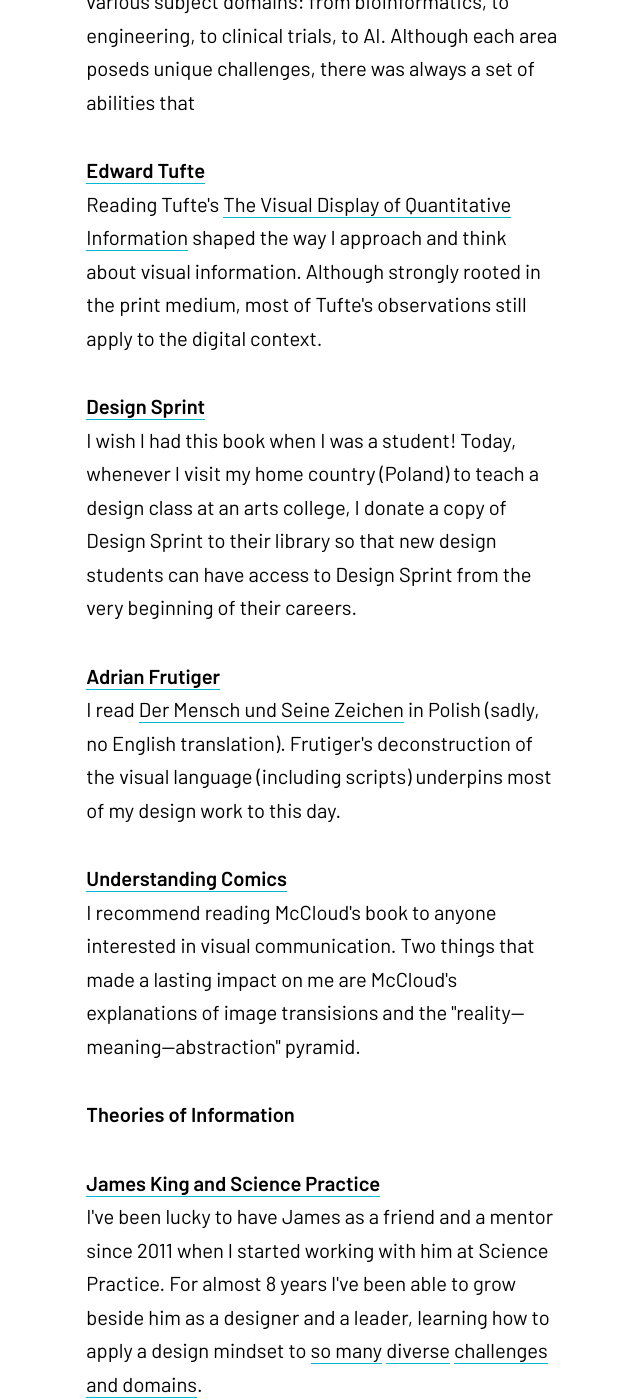
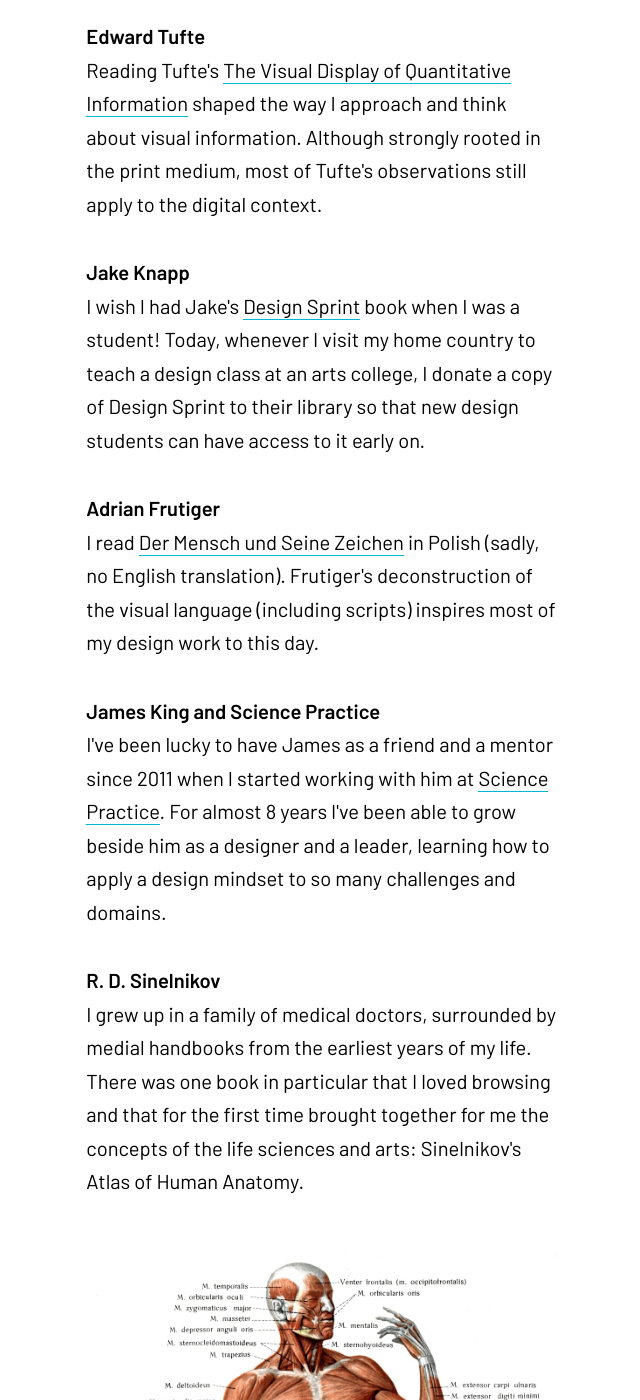
Before and after one commit to marek-kultys/marekkultys.github.io, a Jekyll site: the page built from influences/index.html, in a window 1280 px wide and 1400 px high, scrolled down 203 px. Shown: the whole window, without its empty margins (440-1080 px from the left). Built offline with Jekyll 4.4.1, drawn with Linux system fonts in a browser that asks for light colours; some of the changed text lies outside the part shown.

Commit message:
Add influences

```diff
--- a/influences/index.html
+++ b/influences/index.html
@@ -8,32 +8,39 @@
       <div class="container-two-third shift">
          <div class="entry">
             <p>
-               Throughout my design career I've worked across various subject domains: from bioinformatics, to engineering, to clinical trials, to AI. Although each area poseds unique challenges, there was always a set of abilities that
+               These people influenced my work:
             </p>
          </div>
          <div class="entry">
-            <h3><a href="https://www.edwardtufte.com/tufte/books_vdqi" target="_blank">Edward Tufte</a></h3>
+            <h3>Edward Tufte</h3>
             <p>Reading Tufte's <a href="https://www.edwardtufte.com/tufte/books_vdqi" target="_blank">The Visual Display of Quantitative Information</a> shaped the way I approach and think about visual information. Although strongly rooted in the print medium, most of Tufte's observations still apply to the digital context.</p>
          </div>
          <div class="entry">
-            <h3><a href="https://www.gv.com/sprint/" target="_blank">Design Sprint</a></h3>
-            <p>I wish I had this book when I was a student! Today, whenever I visit my home country (Poland) to teach a design class at an arts college, I donate a copy of Design Sprint to their library so that new design students can have access to Design Sprint from the very beginning of their careers.</p>
+            <h3>Jake Knapp</h3>
+            <p>I wish I had Jake's <a href="https://www.gv.com/sprint/#book" target="_blank">Design Sprint</a> book when I was a student! Today, whenever I visit my home country to teach a design class at an arts college, I donate a copy of Design Sprint to their library so that new design students can have access to it early on.</p>
          </div>
          <div class="entry">
-            <h3><a href="http://www.eyemagazine.com/feature/article/reputations-adrian-frutiger" target="_blank">Adrian Frutiger</a></h3>
-            <p>I read <a href="https://www.amazon.com/Mensch-seine-Zeichen-Adrian-Frutiger/dp/3937715630" target="_blank">Der Mensch und Seine Zeichen</a> in Polish (sadly, no English translation). Frutiger's deconstruction of the visual language (including scripts) underpins most of my design work to this day.</p>
+            <h3>Adrian Frutiger</h3>
+            <p>I read <a href="https://www.amazon.com/Mensch-seine-Zeichen-Adrian-Frutiger/dp/3937715630" target="_blank">Der Mensch und Seine Zeichen</a> in Polish (sadly, no English translation). Frutiger's deconstruction of the visual language (including scripts) inspires most of my design work to this day.</p>
          </div>
          <div class="entry">
-            <h3><a href="https://www.bookdepository.com/Understanding-Comics-Scott-McCloud/9780060976255" target="_blank">Understanding Comics</a></h3>
-            <p>I recommend reading McCloud's book to anyone interested in visual communication. Two things that made a lasting impact on me are McCloud's explanations of image transisions and the "reality—meaning—abstraction" pyramid.</p>
+            <h3>James King and Science Practice</h3>
+            <p>I've been lucky to have James as a friend and a mentor since 2011 when I started working with him at <a href="https://www.science-practice.com/" target="_blank">Science Practice</a>. For almost 8 years I've been able to grow beside him as a designer and a leader, learning how to apply a design mindset to so many challenges and domains.</p>
          </div>
          <div class="entry">
-            <h3>Theories of Information</h3>
-            <p></p>
+            <h3>R. D. Sinelnikov</h3>
+            <p>I grew up in a family of medical doctors, surrounded by medial handbooks from the earliest years of my life. There was one book in particular that I loved browsing and that for the first time brought together for me the concepts of the life sciences and arts: Sinelnikov's Atlas of Human Anatomy.</p>
+         </div>
+         <div class="block-margin">
+            <img src="/img/influences/senelnikov_1.jpg">
          </div>
          <div class="entry">
-            <h3><a href="https://www.science-practice.com/" target="_blank">James King and Science Practice</a></h3>
-            <p>I've been lucky to have James as a friend and a mentor since 2011 when I started working with him at Science Practice. For almost 8 years I've been able to grow beside him as a designer and a leader, learning how to apply a design mindset to <a href="https://www.science-practice.com/projects/longitude/" target="_blank">so many</a> <a href="https://www.science-practice.com/blog/2017/06/06/minion-soil-metagenomics-experiment/" target="_blank">diverse</a> <a href="https://www.ctrl-group.com/case-studies/vivli" target="_blank">challenges</a> <a href="https://www.cognitionkit.com/" target="_blank">and domains</a>.</p>
+            <h3>Scott McCloud</h3>
+            <p>I recommend reading <a href="https://www.bookdepository.com/Understanding-Comics-Scott-McCloud/9780060976255" target="_blank">Understanding Comics</a> to anyone interested in visual communication. Two things that made a lasting impact on me are McCloud's explanations of image transisions and the "reality—meaning—abstraction" pyramid.</p>
+         </div>
+         <div class="entry">
+            <h3>Kevin M. Hoffman</h3>
+            <p>I discovered Kevin's <a href="https://rosenfeldmedia.com/books/meeting-design/" target="_blank">Meeting Design</a> book slightly by accident through a <a href="https://uxpodcast.com/183-meeting-design-kevin-hoffman/" target="_blank">podcast</a>. Although most of Kevin's book is just common sense, often things need to be written down to carry the message across and help start new habits.</p>
          </div>
       </div>
    </div>
```
Also changed, not shown: img/influences/senelnikov_1.jpg (added), img/influences/senelnikov_2.jpg (added).
